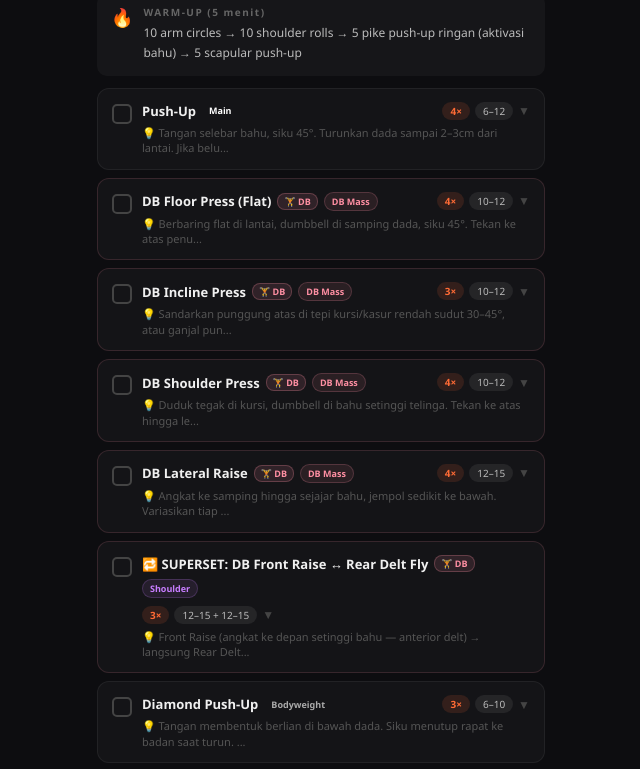
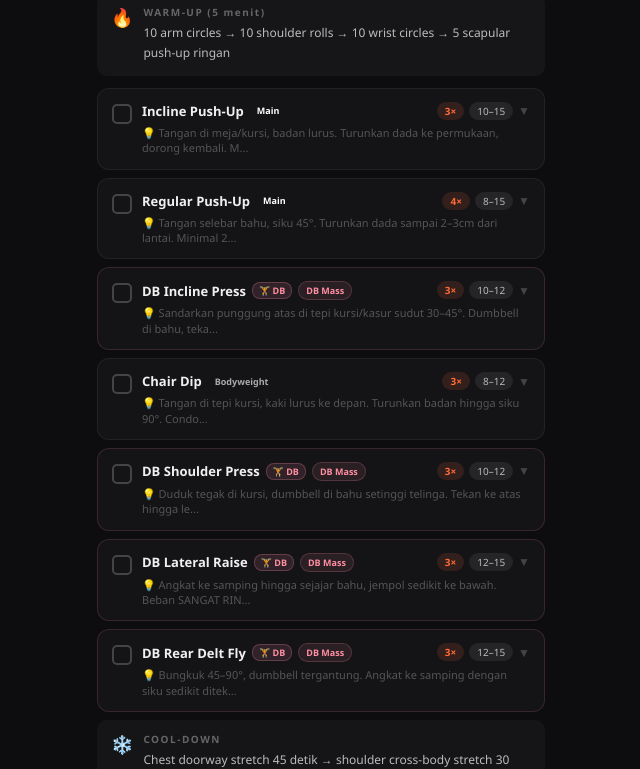
Before and after one commit to masdeofcdev/schedule, a React (Vite) app: page / in a window 1280 px wide. Shown: the part 520-1289 px from the top of the page, without its empty margins (319-959 px from the left). Built offline with nearby package versions, Linux system fonts and the light colour scheme.

Commit message:
Update App.jsx

```diff
--- a/src/App.jsx
+++ b/src/App.jsx
@@ -1,72 +1,59 @@
 import { useState } from "react";
 
 // ===== PUSH DAY CONTENT =====
-const pushWarmup = "10 arm circles → 10 shoulder rolls → 5 pike push-up ringan (aktivasi bahu) → 5 scapular push-up";
+const pushWarmup = "10 arm circles → 10 shoulder rolls → 10 wrist circles → 5 scapular push-up ringan";
 const pushExercises = [
   {
-    name: "Push-Up",
-    sets: "4", reps: "6–12",
-    note: "Tangan selebar bahu, siku 45°. Turunkan dada sampai 2–3cm dari lantai. Jika belum kuat mulai dari Incline (tangan di meja). Minimal 2 set terakhir close to failure.",
-    why: "Compound dada + triceps sekaligus. Triceps sudah kena di sini",
+    name: "Incline Push-Up",
+    sets: "3", reps: "10–15",
+    note: "Tangan di meja/kursi, badan lurus. Turunkan dada ke permukaan, dorong kembali. Makin rendah permukaan = makin susah.",
+    why: "Aktivasi upper chest + pemanasan sendi bahu sebelum gerakan yang lebih berat",
     category: "Main", db: false
   },
   {
-    name: "DB Floor Press (Flat)",
-    sets: "4", reps: "10–12",
-    note: "Berbaring flat di lantai, dumbbell di samping dada, siku 45°. Tekan ke atas penuh. Turunkan pelan 3 detik. Lantai = safety stopper alami.",
-    why: "Flat press = massa dada tengah & bawah. Fondasi chest yang tebal",
-    category: "DB Mass", db: true
+    name: "Regular Push-Up",
+    sets: "4", reps: "8–15",
+    note: "Tangan selebar bahu, siku 45°. Turunkan dada sampai 2–3cm dari lantai. Minimal 2 set terakhir close to failure.",
+    why: "Compound utama dada — chest, bahu depan, triceps sekaligus. Ukur progress tiap minggu",
+    category: "Main", db: false
   },
   {
     name: "DB Incline Press",
     sets: "3", reps: "10–12",
-    note: "Sandarkan punggung atas di tepi kursi/kasur rendah sudut 30–45°, atau ganjal punggung dengan bantal tebal di lantai. Dumbbell di bahu, tekan ke atas. Terasa lebih di dada atas.",
-    why: "Incline press = dada atas (upper chest) — bikin dada terlihat penuh & berisi dari semua sudut",
-    category: "DB Mass", db: true
-  },
-  {
-    name: "DB Shoulder Press",
-    sets: "4", reps: "10–12",
-    note: "Duduk tegak di kursi, dumbbell di bahu setinggi telinga. Tekan ke atas hingga lengan lurus, jangan kunci siku penuh. Turunkan kembali ke bahu dengan kontrol. Core aktif, punggung tidak melengkung.",
-    why: "Bahu #1 — vertical press compound untuk massa bahu keseluruhan",
-    category: "DB Mass", db: true
-  },
-  {
-    name: "DB Lateral Raise",
-    sets: "4", reps: "12–15",
-    note: "Angkat ke samping hingga sejajar bahu, jempol sedikit ke bawah. Variasikan tiap set: tegak → condong ke depan → leaning ke sisi. Beban SANGAT RINGAN. Turunkan pelan — ini yang bikin kena.",
-    why: "Bahu #2 — KUNCI V-SHAPE. Satu-satunya cara isolasi lateral delt murni",
-    category: "DB Mass", db: true
-  },
-  {
-    name: "🔁 SUPERSET: DB Front Raise ↔ Rear Delt Fly",
-    sets: "3", reps: "12–15 + 12–15",
-    note: "Front Raise (angkat ke depan setinggi bahu — anterior delt) → langsung Rear Delt Fly tanpa istirahat (bungkuk, angkat ke samping — posterior delt) → istirahat 75 detik. Antagonist isolation sempurna.",
-    why: "Bahu #3 & #4 — anterior vs posterior delt. Bahu 3D dari semua sudut",
-    category: "Shoulder", db: true
-  },
-  {
-    name: "Diamond Push-Up",
-    sets: "3", reps: "6–10",
-    note: "Tangan membentuk berlian di bawah dada. Siku menutup rapat ke badan saat turun. Lebih susah dari push-up biasa — mulai dari lutut jika perlu.",
-    why: "Triceps #1 — bodyweight, melatih semua kepala triceps terutama medial head",
-    category: "Bodyweight", db: false
-  },
-  {
-    name: "DB Overhead Tricep Extension",
-    sets: "3", reps: "12",
-    note: "Duduk tegak, pegang satu dumbbell dengan dua tangan di atas kepala. Turunkan ke belakang kepala (siku tetap dekat telinga), angkat kembali. Gerakannya hanya di siku.",
-    why: "Triceps #2 — long head triceps (bagian terbesar). Tidak bisa dikena maksimal dari push-up atau dip saja",
+    note: "Sandarkan punggung atas di tepi kursi/kasur sudut 30–45°. Dumbbell di bahu, tekan ke atas. Turunkan pelan 3 detik. Terasa lebih di dada atas.",
+    why: "Upper chest dengan beban — DB press bisa di-progressive overload lebih leluasa dari bodyweight",
     category: "DB Mass", db: true
   },
   {
     name: "Chair Dip",
     sets: "3", reps: "8–12",
-    note: "Tangan di tepi kursi, kaki lurus ke depan. Turunkan badan hingga siku 90°. Jaga bahu tetap rendah. Untuk lebih berat: kaki di atas kursi lain.",
-    why: "Triceps #3 — lateral head & overall triceps mass. Compound tricep terbaik untuk pemula",
+    note: "Tangan di tepi kursi, kaki lurus ke depan. Turunkan badan hingga siku 90°. Condong sedikit ke depan untuk lebih kena dada bawah. Jaga bahu tetap rendah.",
+    why: "Lower chest + triceps compound. Bridges chest dan triceps day dengan satu gerakan",
     category: "Bodyweight", db: false
   },
+  {
+    name: "DB Shoulder Press",
+    sets: "3", reps: "10–12",
+    note: "Duduk tegak di kursi, dumbbell di bahu setinggi telinga. Tekan ke atas hingga lengan hampir lurus. Turunkan kembali ke bahu dengan kontrol. Core aktif.",
+    why: "Compound bahu — anterior & medial delt sekaligus. Paling mudah di-progressive overload untuk mass",
+    category: "DB Mass", db: true
+  },
+  {
+    name: "DB Lateral Raise",
+    sets: "3", reps: "12–15",
+    note: "Angkat ke samping hingga sejajar bahu, jempol sedikit ke bawah. Beban SANGAT RINGAN. Turunkan pelan 3 detik — fase turun yang bikin kena.",
+    why: "KUNCI V-SHAPE — satu-satunya cara isolasi lateral delt murni. Bahu lebar = badan terlihat lebih besar",
+    category: "DB Mass", db: true
+  },
+  {
+    name: "DB Rear Delt Fly",
+    sets: "3", reps: "12–15",
+    note: "Bungkuk 45–90°, dumbbell tergantung. Angkat ke samping dengan siku sedikit ditekuk hingga sejajar bahu. JANGAN pakai momentum. Beban sangat ringan.",
+    why: "Posterior delt — bahu 3D & cegah postur bungkuk dari terlalu banyak pressing",
+    category: "DB Mass", db: true
+  }
 ];
+
 const pushCooldown = "Chest doorway stretch 45 detik → shoulder cross-body stretch 30 detik/sisi → tricep overhead stretch 30 detik/sisi";
 const pushSkill = "📈 Progression: Incline PU → Full PU → Diamond PU → Archer PU | Pike PU → Handstand Wall Hold";
 
```
